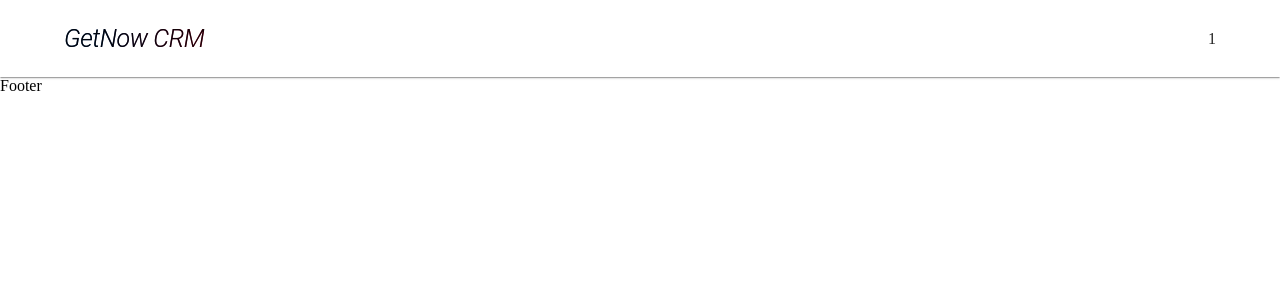
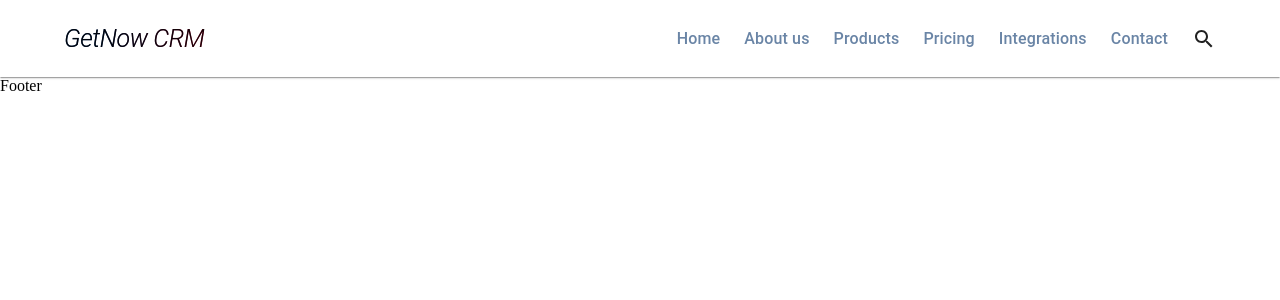
Before and after one commit to Kunal5200/GetNowCrm, a Next.js app: page / in a window 1280 px wide. Shown: the top 300 px of the page. Built offline with nearby package versions, Linux system fonts and the light colour scheme.

Commit message:
commit for import alias

```diff
--- a/package.json
+++ b/package.json
@@ -11,6 +11,7 @@
   "dependencies": {
     "@emotion/react": "^11.11.4",
     "@emotion/styled": "^11.11.5",
+    "@mui/icons-material": "^5.15.15",
     "@mui/material": "^5.15.15",
     "next": "14.1.4",
     "react": "^18",
--- /dev/null
+++ b/src/assessts/routes.js
@@ -0,0 +1,28 @@
+import { Search } from "@mui/icons-material";
+
+export const routes = [
+  {
+    label: "Home",
+    url: "/home",
+  },
+  {
+    label: "About us",
+    url: "/about",
+  },
+  {
+    label: "Products",
+    url: "/products",
+  },
+  {
+    label: "Pricing",
+    url: "/pricing",
+  },
+  {
+    label: "Integrations",
+    url: "/integrations",
+  },
+  {
+    label: "Contact",
+    url: "/contact",
+  },
+];
--- a/src/components/bannerSlider.jsx
+++ b/src/components/bannerSlider.jsx
@@ -3,7 +3,9 @@ import Carousel from 'react-responsive-carousel'
 const BannerSlider = () => {
   return (
     <div>
-      <Carousel></Carousel>
+      <Carousel>
+
+      </Carousel>
     </div>
   )
 }
--- a/src/components/navbar.jsx
+++ b/src/components/navbar.jsx
@@ -1,5 +1,8 @@
 import React from "react";
-import { Box, Card, Container, Typography } from "@mui/material";
+import { Box, Card, Container, Typography, Stack } from "@mui/material";
+import Link from "next/link";
+import { routes } from "@/assessts/routes";
+import { Search } from "@mui/icons-material";
 const Navbar = () => {
   return (
     <div>
@@ -27,7 +30,27 @@ const Navbar = () => {
               GetNow CRM
             </Typography>
           </Box>
-          <Box>1</Box>
+          <Box>
+            <Stack direction={"row"} alignItems={"center"} spacing={3}>
+              {routes.map((val, i) => (
+                <Link href={val.url} key={i} className="link">
+                  <Typography
+                    color={"#6a85a6"}
+                    sx={{
+                      ":hover": {
+                        color: "#ACD7FF",
+                      },
+                      fontSize: 16,
+                      fontWeight: 550,
+                    }}
+                  >
+                    {val.label}
+                  </Typography>
+                </Link>
+              ))}
+              <Search />
+            </Stack>
+          </Box>
         </Container>
       </Card>
     </div>
--- /dev/null
+++ b/src/components/slider.jsx
@@ -0,0 +1,6 @@
+import React from "react";
+const Slider = () => {
+  return <div></div>;
+};
+
+export default Slider;
--- a/src/styles/globals.css
+++ b/src/styles/globals.css
@@ -1,3 +1,7 @@
 body {
   margin: 0 !important;
 }
+.link {
+  text-decoration: none !important;
+  color: #000 !important;
+}
```
Also changed, not shown: 1 other file (tests, documents, lock files or other folders).
